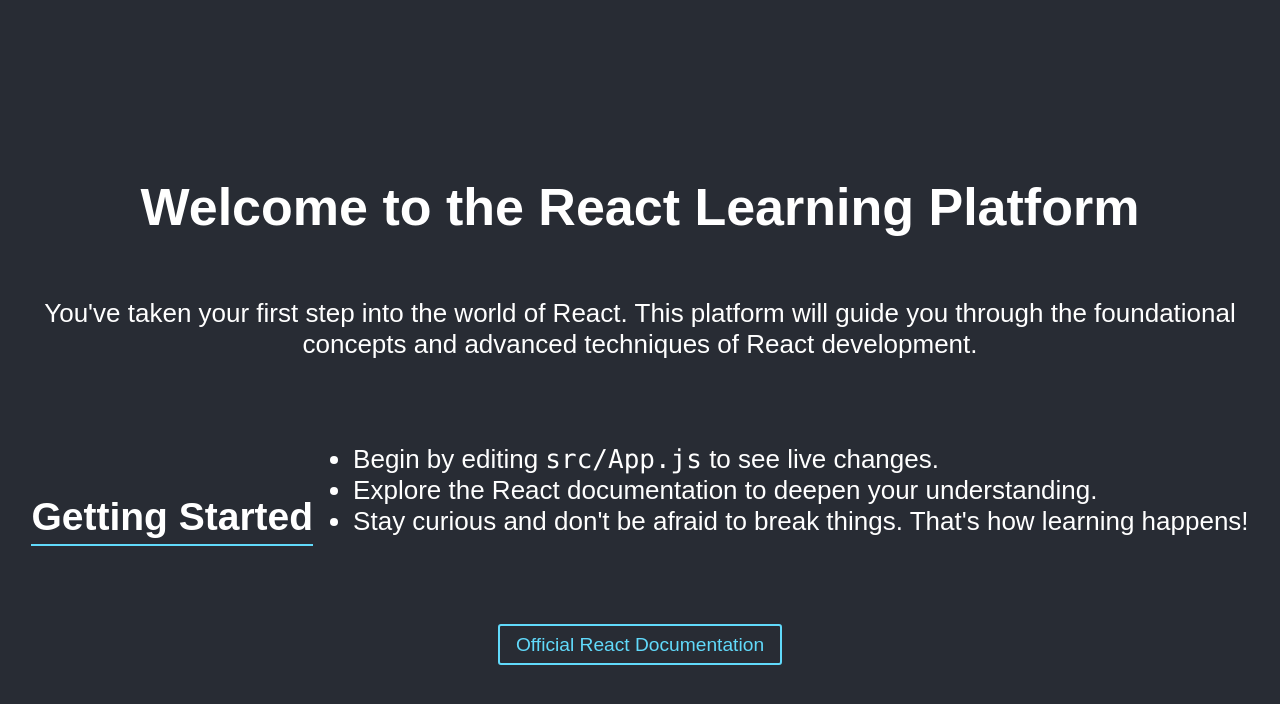
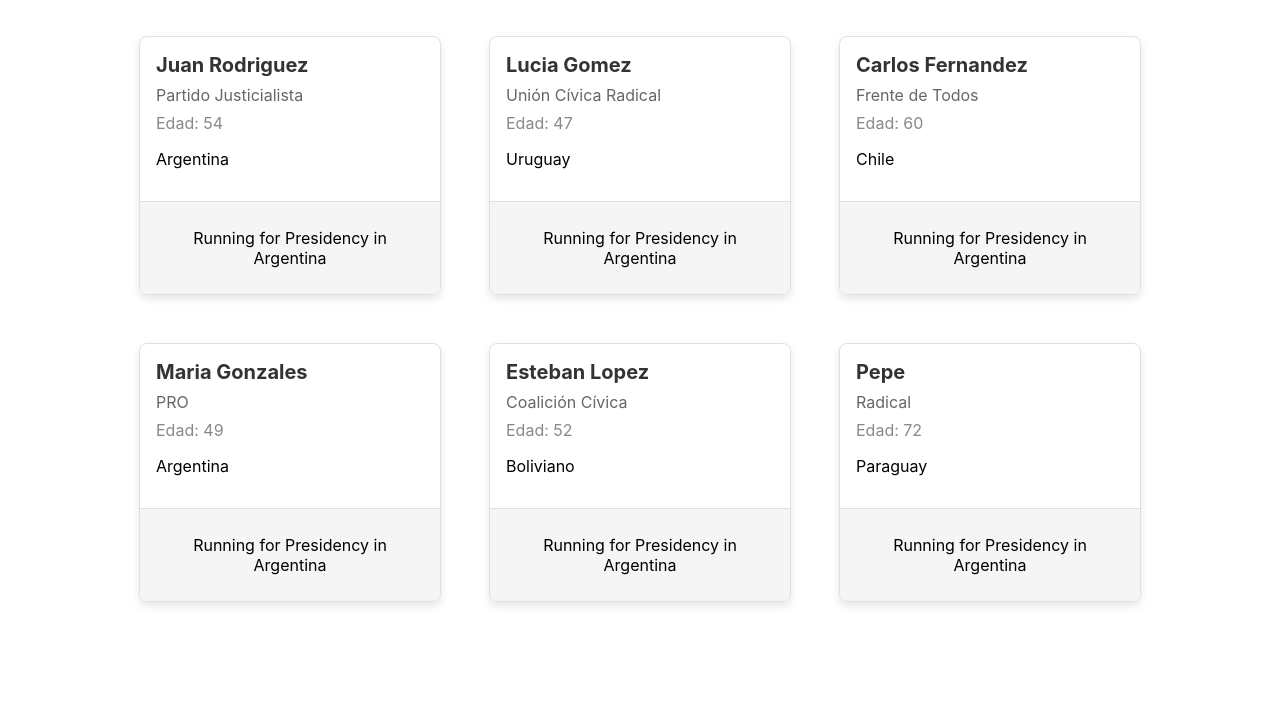
Before and after one commit to AstronGithub/proyecto, a React (Create React App) app: page / in a window 1280 px wide. Shown: the top 704 px of the page. Built offline with nearby package versions, Linux system fonts and the light colour scheme.

Commit message:
Primeros cambios

```diff
--- a/src/App.css
+++ b/src/App.css
@@ -1,50 +1,7 @@
-.App {
-  text-align: center;
-  font-family: 'Arial', sans-serif;
+.app-container {
+  display: flex;
+  flex-wrap: wrap;
+  justify-content: center;
+  padding: 20px;
+  gap: 16px; /* Gap between each card. */
 }
-
-.App-header {
-  background-color: #282c34;
-  min-height: 100vh;
-  display: flex;
-  flex-direction: column;
-  align-items: center;
-  justify-content: center;
-  font-size: calc(10px + 2vmin);
-  color: white;
-}
-
-.App-resources {
-  margin-top: 2rem;
-}
-
-.App-resources h2 {
-  border-bottom: 2px solid #61dafb;
-  display: inline-block;
-  padding-bottom: 5px;
-}
-
-.App-resources ul {
-  text-align: left;
-  display: inline-block;
-}
-
-.App-link {
-  color: #61dafb;
-  text-decoration: none;
-  font-size: 1.2rem;
-  margin-top: 2rem;
-  padding: 0.5rem 1rem;
-  border: 2px solid #61dafb;
-  border-radius: 3px;
-}
-
-.App-link:hover {
-  background-color: #61dafb;
-  color: #282c34;
-  transition: 0.3s;
-}
-
-.App-footer {
-  margin-top: 3rem;
-}
--- a/src/App.js
+++ b/src/App.js
@@ -1,34 +1,15 @@
 import React from 'react';
+import Card from './components/Card'
+import candidatesData from './mock-data/candidatesData'
 import './App.css';
 
 function App() {
   return (
-    <div className="App">
-      <header className="App-header">
-        <h1>Welcome to the React Learning Platform</h1>
-        <p>
-          You've taken your first step into the world of React. This platform will guide you through the foundational concepts and advanced techniques of React development.
-        </p>
-        <section className="App-resources">
-          <h2>Getting Started</h2>
-          <ul>
-            <li>Begin by editing <code>src/App.js</code> to see live changes.</li>
-            <li>Explore the React documentation to deepen your understanding.</li>
-            <li>Stay curious and don't be afraid to break things. That's how learning happens!</li>
-          </ul>
-        </section>
-        <footer className="App-footer">
-          <a
-            className="App-link"
-            href="https://reactjs.org"
-            target="_blank"
-            rel="noopener noreferrer"
-          >
-            Official React Documentation
-          </a>
-        </footer>
-      </header>
-    </div>
+      <div className="app-container">
+          {candidatesData.map(({ id, name, party, age, nacionalidad }) => (
+              <Card key={id} nombre={name} partido={party} edad={age} nacionalidad={nacionalidad} />
+          ))}
+      </div>
   );
 }
 
--- /dev/null
+++ b/src/components/Card.css
@@ -0,0 +1,42 @@
+.card-container {
+    border: 1px solid #e0e0e0;
+    border-radius: 8px;
+    box-shadow: 0 4px 8px rgba(0, 0, 0, 0.1);
+    width: 300px;
+    margin: 16px;
+    overflow: hidden;
+}
+
+.candidate-image {
+    width: 100%;
+    height: 200px;
+    object-fit: cover;
+}
+
+.card-content {
+    padding: 16px;
+}
+
+.candidate-name {
+    margin: 0;
+    font-size: 20px;
+    color: #333;
+}
+
+.candidate-party {
+    margin: 8px 0;
+    color: #666;
+}
+
+.candidate-age {
+    margin: 8px 0;
+    color: #888;
+}
+
+.card-footer {
+    background-color: #f5f5f5;
+    padding: 10px 16px;
+    text-align: center;
+    border-top: 1px solid #e0e0e0;
+    flex-shrink: 0; /* Ensure the footer doesn't shrink when the card-content grows */
+}
--- /dev/null
+++ b/src/components/Card.js
@@ -0,0 +1,20 @@
+import React from 'react';
+import './Card.css';
+
+function Card({ nombre, partido, edad, nacionalidad }) {
+    return (
+        <div className="card-container">
+            <div className="card-content">
+                <h2 className="candidate-name">{nombre}</h2>
+                <p className="candidate-party">{partido}</p>
+                <p className="candidate-age">Edad: {edad}</p>
+                <p>{nacionalidad}</p>
+            </div>
+            <div className="card-footer">
+                <p>Running for Presidency in Argentina</p>
+            </div>
+        </div>
+    );
+}
+
+export default Card;
--- /dev/null
+++ b/src/mock-data/candidatesData.js
@@ -0,0 +1,46 @@
+const candidatesData = [
+    {
+        id: 1,
+        name: 'Juan Rodriguez',
+        party: 'Partido Justicialista',
+        age: 54,
+        nacionalidad: 'Argentina'
+    },
+    {
+        id: 2,
+        name: 'Lucia Gomez',
+        party: 'Unión Cívica Radical',
+        age: 47,
+        nacionalidad: 'Uruguay'
+    },
+    {
+        id: 3,
+        name: 'Carlos Fernandez',
+        party: 'Frente de Todos',
+        age: 60,
+        nacionalidad: 'Chile'
+    },
+    {
+        id: 4,
+        name: 'Maria Gonzales',
+        party: 'PRO',
+        age: 49,
+        nacionalidad: 'Argentina'
+    },
+    {
+        id: 5,
+        name: 'Esteban Lopez',
+        party: 'Coalición Cívica',
+        age: 52,
+        nacionalidad: 'Boliviano',
+    },
+    {
+        id: 6,
+        name: 'Pepe',
+        party: 'Radical',
+        age: 72,
+        nacionalidad: 'Paraguay',
+    }
+];
+
+export default candidatesData;
```
